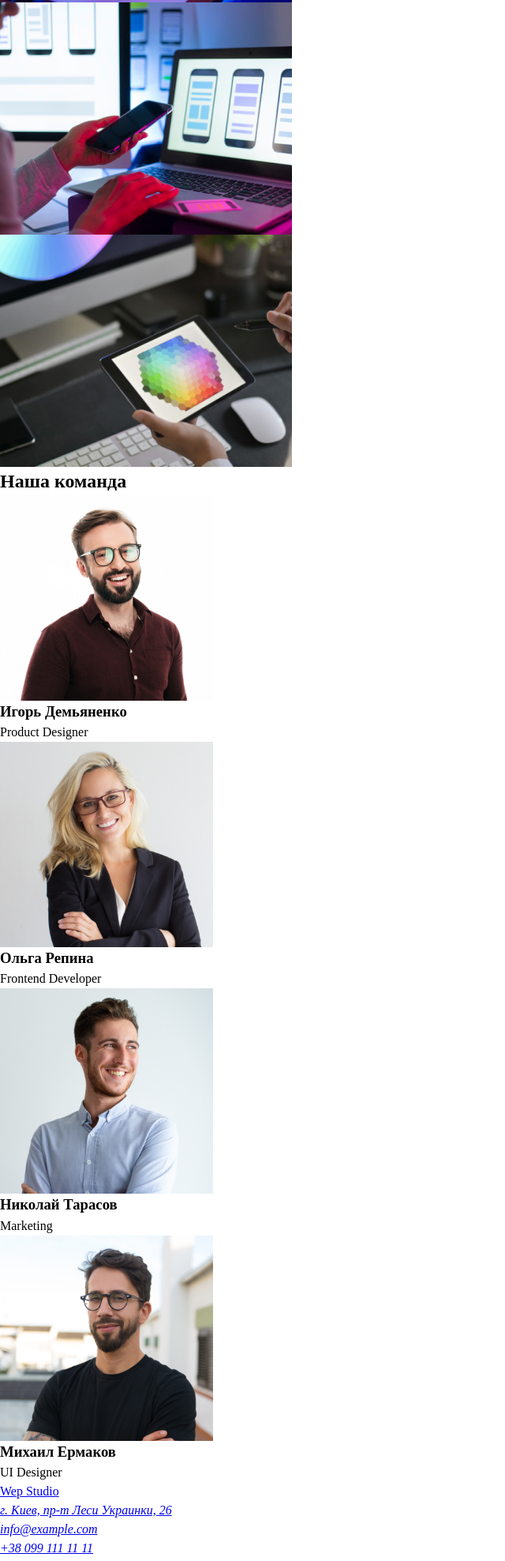
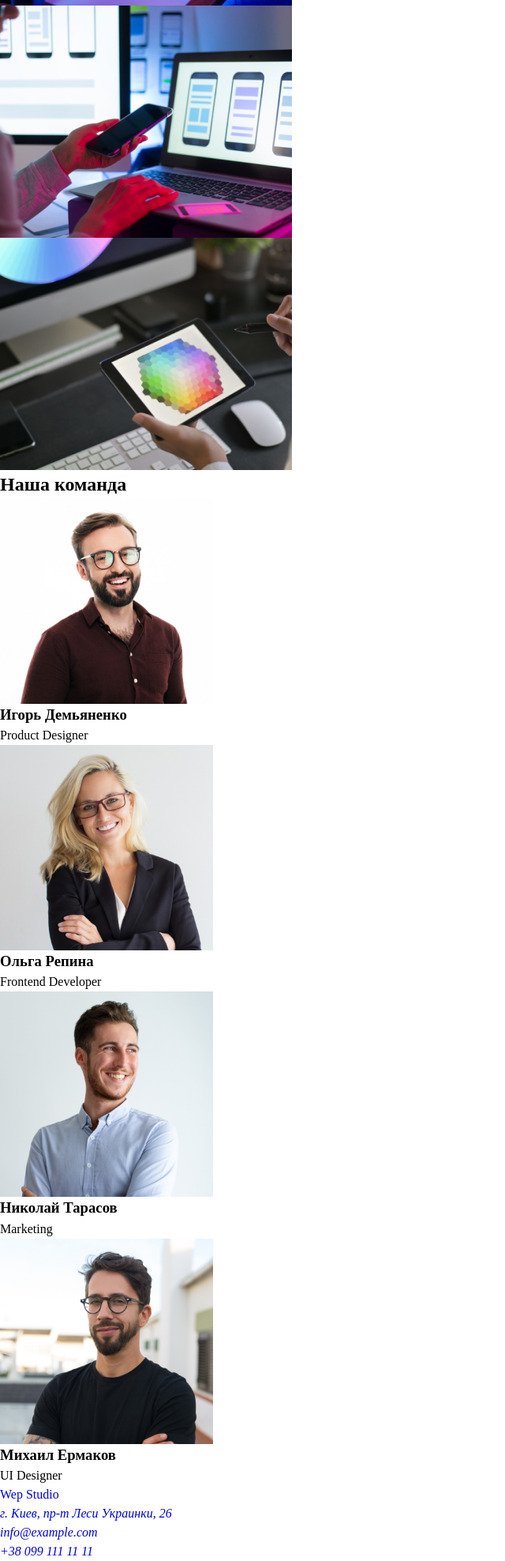
Before and after one commit to Ruslan13421342/homework1, a plain HTML site: page index.html in a window 1280 px wide. Shown: the part 775-2751 px from the top of the page at 79% size, without its empty margins (0-640 px from the left). Drawn offline with Linux system fonts and the light colour scheme.

Commit message:
Исправил второй раз

```diff
--- a/index.html
+++ b/index.html
@@ -1,17 +1,18 @@
 <!DOCTYPE html>
 <html lang="ru">
     <head>
-    <meta charset="UTF-8">
-    <meta http-equiv="X-UA-Compatible" content="IE=edge">
-    <meta name="viewport" content="width=device-width, initial-scale=1.0">
+        <meta charset="UTF-8" />
+        <meta http-equiv="X-UA-Compatible" content="IE=edge" />
+        <meta name="viewport" content="width=device-width, initial-scale=1.0" />
         <title>Document</title>
-    <link rel="stylesheet" href="./reset.css">
-    <link rel="stylesheet" href="./syyle.css">
+        <link rel="stylesheet" href="./reset.css" />
+        <link rel="stylesheet" href="./syyle.css" />
     </head>
     <body>
         <!--Шапка-->
         <header>
-    <nav><a href="./index.html">Wep <span>Studio</span></a>
+            <nav>
+                <a href="./index.html">Wep <span>Studio</span></a>
                 <ul>
                     <li><a href="">Студия</a></li>
                     <li><a href="">Портфолио</a></li>
@@ -19,7 +20,9 @@
                 </ul>
             </nav>
             <ul>
-        <li><a href="mailto:info@devstudio.com">info@devstudio.com</a></li>
+                <li>
+                    <a href="mailto:info@devstudio.com">info@devstudio.com</a>
+                </li>
                 <li><a href="tel:+380961111111">+38 096 111 11 11</a></li>
             </ul>
         </header>
@@ -31,23 +34,35 @@
             </section>
             <!--Наш подход-->
             <section>
-        <h2>Наш подход </h2>
+                <h2>Наш подход</h2>
                 <ul>
                     <li>
                         <h3>Внимание к деталям</h3>
-                <p>Идейные соображения, а также начало повседневной работы по формированию позиции.</p>
+                        <p>
+                            Идейные соображения, а также начало повседневной
+                            работы по формированию позиции.
+                        </p>
                     </li>
                     <li>
                         <h3>Пунктуальность</h3>
-                <p>Задача организации, в особенности же рамки и место обучения кадров влечет за собой.</p>
+                        <p>
+                            Задача организации, в особенности же рамки и место
+                            обучения кадров влечет за собой.
+                        </p>
                     </li>
                     <li>
                         <h3>Планирование</h3>
-                <p>Равным образом консультация с широким активом в значительной степени обуславливает.</p>
+                        <p>
+                            Равным образом консультация с широким активом в
+                            значительной степени обуславливает.
+                        </p>
                     </li>
                     <li>
                         <h3>Современные технологии</h3>
-                <p>Значимость этих проблем настолько очевидна, что реализация плановых заданий.</p>
+                        <p>
+                            Значимость этих проблем настолько очевидна, что
+                            реализация плановых заданий.
+                        </p>
                     </li>
                 </ul>
             </section>
@@ -55,24 +70,54 @@
             <section>
                 <h2>Чем мы занимаемся</h2>
                 <ul>
-            <li><img src="./img/box1.jpg" alt="ресуем структуру" width="370px"></li>
-            <li><img src="./img/box2.jpg" alt="телефон с компьютером" width="370px"></li>
-            <li><img src="./img/box3.jpg" alt="планшет с компьютером" width="370px"></li>
+                    <li>
+                        <img
+                            src="./img/box1.jpg"
+                            alt="ресуем структуру"
+                            width="370"
+                        />
+                    </li>
+                    <li>
+                        <img
+                            src="./img/box2.jpg"
+                            alt="телефон с компьютером"
+                            width="370"
+                        />
+                    </li>
+                    <li>
+                        <img
+                            src="./img/box3.jpg"
+                            alt="планшет с компьютером"
+                            width="370"
+                        />
+                    </li>
                 </ul>
-
-
-
             </section>
             <!--Наша команда-->
             <section>
                 <h2>Наша команда</h2>
                 <ul>
-            <li><img src="./img/img1.jpg" alt="Фото" width="270px"><h3>Игорь Демьяненко</h3><p>Product Designer</p></li>
-            <li><img src="./img/img2.jpg" alt="Фото" width="270px"><h3>Ольга Репина</h3><p>Frontend Developer</p></li>
-            <li><img src="./img/img3.jpg" alt="Фото" width="270px"><h3>Николай Тарасов</h3><p>Marketing</p></li>
-            <li><img src="./img/img4.jpg" alt="Фото" width="270px"><h3>Михаил Ермаков</h3><p>UI Designer</p></li>
+                    <li>
+                        <img src="./img/img1.jpg" alt="Фото" width="270" />
+                        <h3>Игорь Демьяненко</h3>
+                        <p>Product Designer</p>
+                    </li>
+                    <li>
+                        <img src="./img/img2.jpg" alt="Фото" width="270" />
+                        <h3>Ольга Репина</h3>
+                        <p>Frontend Developer</p>
+                    </li>
+                    <li>
+                        <img src="./img/img3.jpg" alt="Фото" width="270" />
+                        <h3>Николай Тарасов</h3>
+                        <p>Marketing</p>
+                    </li>
+                    <li>
+                        <img src="./img/img4.jpg" alt="Фото" width="270" />
+                        <h3>Михаил Ермаков</h3>
+                        <p>UI Designer</p>
+                    </li>
                 </ul>
-
             </section>
         </main>
         <!--Подвал-->
@@ -80,8 +125,14 @@
             <a href="./index.html">Wep <span>Studio</span></a>
             <address>
                 <ul>
-            <li><a href="https://goo.gl/maps/nnHZ89iiXUCBM3YM7">г. Киев, пр-т Леси Украинки, 26</a></li>
-            <li><a href="mailto:info@example.com">info@example.com</a></li>
+                    <li>
+                        <a href="https://goo.gl/maps/nnHZ89iiXUCBM3YM7"
+                            >г. Киев, пр-т Леси Украинки, 26</a
+                        >
+                    </li>
+                    <li>
+                        <a href="mailto:info@example.com">info@example.com</a>
+                    </li>
                     <li><a href="tel:+380991111111">+38 099 111 11 11</a></li>
                 </ul>
             </address>
--- a/reset.css
+++ b/reset.css
@@ -7,16 +7,7 @@
     box-sizing: border-box;
     margin: 0%;
     padding: 0;
-}
-
-/*
-  2. Remove default margin
-*/
-* {
-    margin: 0;
-}
-
-/*
+}/*
   3. Allow percentage-based heights in the application
 */
 html,
@@ -38,9 +29,6 @@ body {
   6. Improve media defaults
 */
 img,
-picture,
-video,
-canvas,
 svg {
     display: block;
     max-width: 100%;
@@ -51,8 +39,7 @@ svg {
 */
 input,
 button,
-textarea,
-{
+textarea {
     font: inherit;
 }
 
@@ -67,3 +54,9 @@ h4,
 h5,
 h6 {
     overflow-wrap: break-word;}
+a{
+  text-decoration: none;
+}
+ul {
+  list-style: none;
+}
```
Also changed, not shown: prettierrc.json (deleted, +0 -30 lines), 1 other file. Lines whose indentation alone changed are shown as unchanged.
